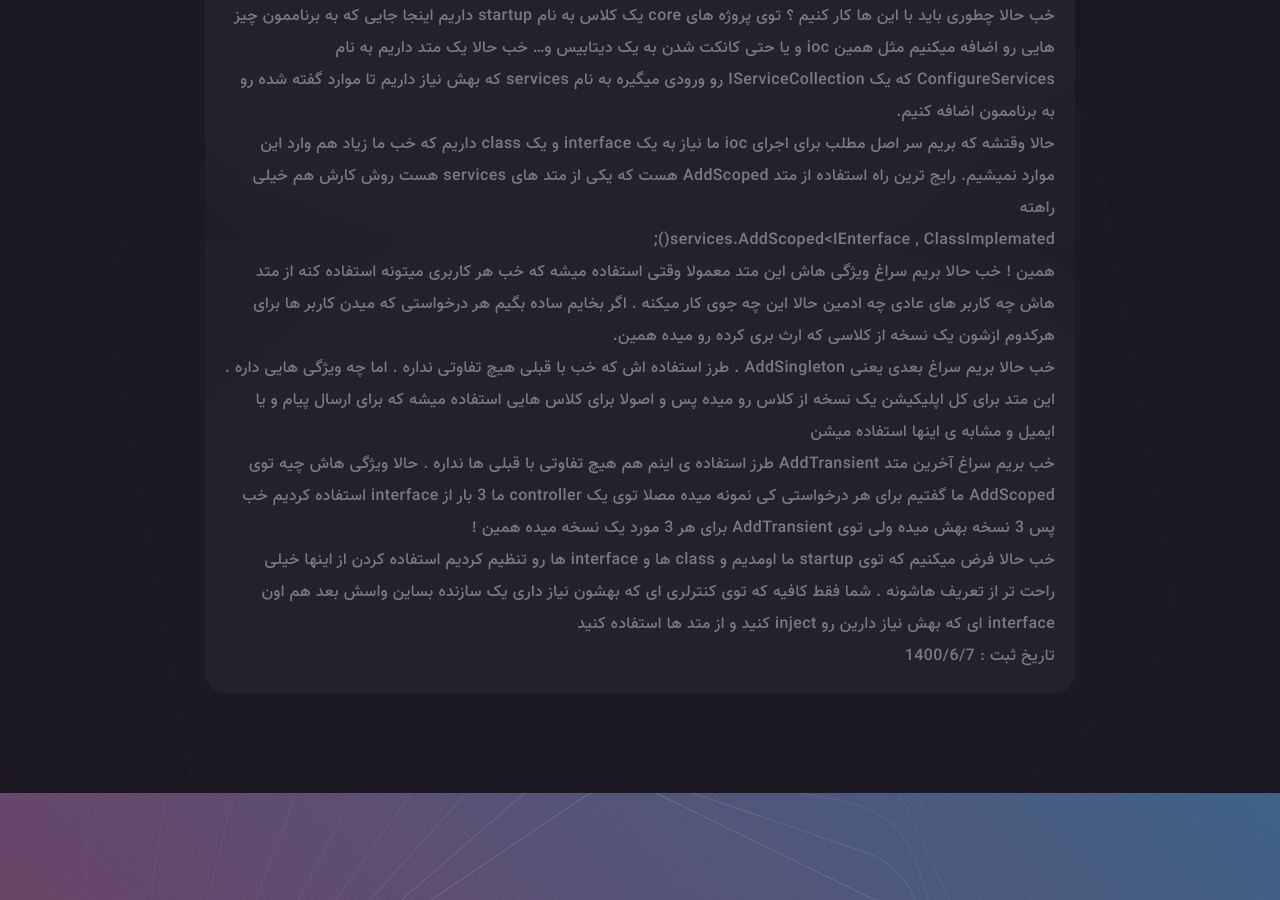
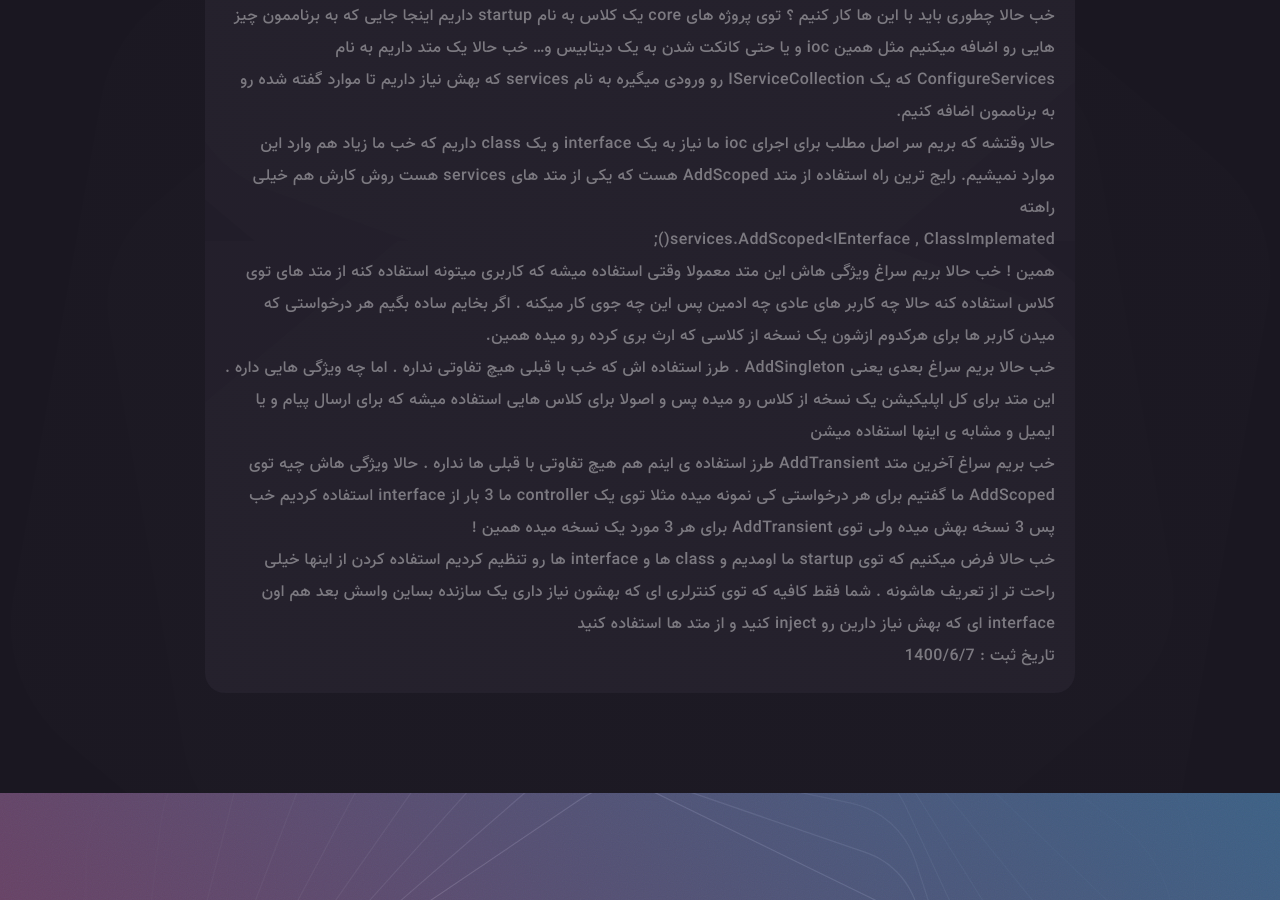
Before and after one commit to MohamadMehdiDabestani/MohamadMehdiDabestani.github.io, a Jekyll site: the page built from _posts/2021-08-29-firstpost.md, in a window 1280 px wide and 900 px high, scrolled down 1649 px. Built offline with Jekyll 4.4.1, drawn with Linux system fonts in a browser that asks for light colours; some web fonts are replaced; our own code applies the rules of GitHub Pages for plain Markdown files.

Commit message:
Update 2021-08-29-firstpost.md

```diff
--- a/_posts/2021-08-29-firstpost.md
+++ b/_posts/2021-08-29-firstpost.md
@@ -13,13 +13,13 @@ published: true
 
 > services.AddScoped<IEnterface , ClassImplemated();
 
-همین ! خب حالا بریم سراغ ویژگی هاش این متد معمولا وقتی استفاده میشه که خب هر کاربری میتونه استفاده کنه از متد هاش چه کاربر های عادی چه ادمین حالا این چه جوی کار میکنه . اگر بخایم ساده بگیم هر درخواستی که میدن کاربر ها برای هرکدوم ازشون یک نسخه از کلاسی که ارث بری کرده رو میده همین.
+همین ! خب حالا بریم سراغ ویژگی هاش این متد معمولا وقتی استفاده میشه که کاربری میتونه استفاده کنه از متد های توی کلاس استفاده کنه حالا چه کاربر های عادی چه ادمین پس این چه جوی کار میکنه . اگر بخایم ساده بگیم هر درخواستی که میدن کاربر ها برای هرکدوم ازشون یک نسخه از کلاسی که ارث بری کرده رو میده همین.
 
 خب حالا بریم سراغ بعدی یعنی AddSingleton . طرز استفاده اش که خب با قبلی هیچ تفاوتی نداره .
 اما چه ویژگی هایی داره . این متد برای کل اپلیکیشن یک نسخه از کلاس رو میده پس و اصولا برای کلاس هایی استفاده میشه که برای ارسال پیام و یا ایمیل و مشابه ی اینها استفاده میشن
 
 خب بریم سراغ آخرین متد AddTransient طرز استفاده ی اینم هم هیچ تفاوتی با قبلی ها نداره .
-حالا ویژگی هاش چیه توی AddScoped ما گفتیم برای هر درخواستی کی نمونه میده مصلا توی یک controller ما 3 بار از interface استفاده کردیم خب پس 3 نسخه بهش میده ولی توی AddTransient برای هر 3 مورد یک نسخه میده همین !
+حالا ویژگی هاش چیه توی AddScoped ما گفتیم برای هر درخواستی کی نمونه میده مثلا توی یک controller ما 3 بار از interface استفاده کردیم خب پس 3 نسخه بهش میده ولی توی AddTransient برای هر 3 مورد یک نسخه میده همین !
 
 خب حالا فرض میکنیم که توی startup ما اومدیم و class ها و interface ها رو تنظیم کردیم استفاده کردن از اینها خیلی راحت تر از تعریف هاشونه . شما فقط کافیه که توی کنترلری ای که بهشون نیاز داری یک سازنده بساین واسش بعد هم اون interface ای که بهش نیاز دارین رو inject کنید و از متد ها استفاده کنید
 
```
